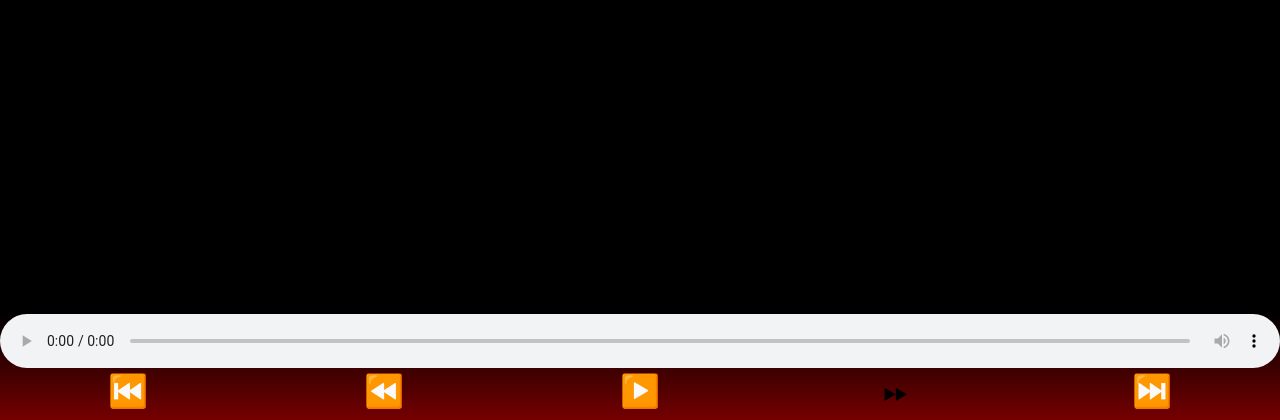
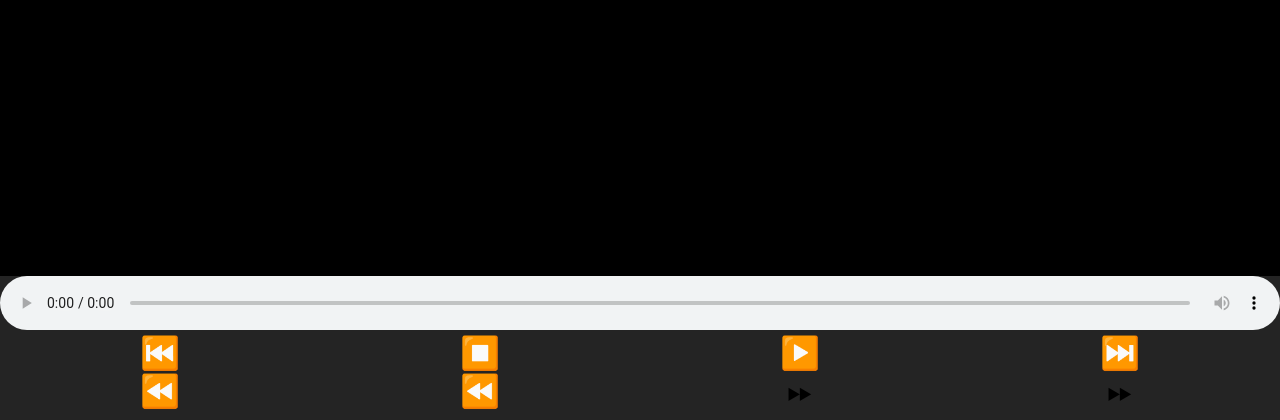
Before and after one commit to AONunan/audiobook-player-frontend, a Flask app: page / in a window 1280 px wide. Shown: the part 380-800 px from the top of the page. Run offline with Flask 2, Linux system fonts and the light colour scheme; data that the repository does not hold is empty.

Commit message:
Adjust autorewind behaviour

```diff
--- a/static/css/main.css
+++ b/static/css/main.css
@@ -131,16 +131,23 @@ ul {
   bottom: 0;
   width: 100%;
 
-  background: linear-gradient(to top, rgb(117, 0, 0), transparent 100%);
+  /* background: linear-gradient(to top, rgb(117, 0, 0), transparent 100%); */
+  background-color: rgb(36, 36, 36);
 }
 
 #player {
   pointer-events: none;
 }
 
+/* audio::-webkit-media-controls-panel {
+} */
+
+.mediaButtonRow {
+  display: flex;
+}
+
 #mediaButtons {
   width: 100%;
-  display: flex;
   align-items: stretch;
 }
 
--- a/static/js/main.js
+++ b/static/js/main.js
@@ -14,7 +14,7 @@ function setInitialValues(author, book, track, initialTimestamp) {
   document.getElementById(author + "/" + book + "/" + track).style.color = "white";
 
   // Set timestamp in media player
-  document.getElementById("player").currentTime = initialTimestamp - 10; // Rewind 10 seconds from saved time
+  document.getElementById("player").currentTime = initialTimestamp; // Rewind 10 seconds from saved time
 }
 
 function playTrack(author, book, track, test) {
@@ -85,7 +85,6 @@ function mediaControls(action) {
       if (mediaPlayer.paused) {
         mediaPlayer.play();
 
-        if (pauseTimestamp != 0) {
         let timeSinceLastPause = Date.now() / 1000 - pauseTimestamp; // Check how long it's been since the media player was paused
         let rewindAmount = 0;
 
@@ -97,7 +96,6 @@ function mediaControls(action) {
 
         console.log("Rewinding media player by:", rewindAmount, "seconds");
         mediaPlayer.currentTime -= rewindAmount;
-        }
         playPauseButton.innerHTML = "⏸️";
 
       } else {
--- a/templates/index.html
+++ b/templates/index.html
@@ -98,11 +98,22 @@
 
       <div id="mediaButtons">
 
-        <button class="mediaButton" title="Rewind 10%" onclick="mediaControls('rewind10Percent')">⏮️</button>
-        <button class="mediaButton" title="Rewind 10 seconds" onclick="mediaControls('rewind')">⏪</button>
-        <button class="mediaButton" title="Play/Pause" onclick="mediaControls('togglePlayPause')" id="playPauseButton">▶️</button>
-        <button class="mediaButton" title="Fast forward 10 seconds" onclick="mediaControls('fastForward')">⏩︎</button>
-        <button class="mediaButton" title="Fast forward 10%" onclick="mediaControls('fastForward10Percent')">⏭️</button>
+        <div class="mediaButtonRow">
+          <button class="mediaButton" title="Previous track" onclick="mediaControls('previousTrack')">⏮️</button>
+          <button class="mediaButton" title="Stop" onclick="mediaControls('stop')">⏹️</button>
+          <button class="mediaButton" title="Play/Pause" onclick="mediaControls('togglePlayPause')" id="playPauseButton">▶️</button>
+          <button class="mediaButton" title="Next track" onclick="mediaControls('nextTrack')">⏭️</button>
+
+        </div>
+
+        <div class="mediaButtonRow">
+          <button class="mediaButton" title="Rewind 10%" onclick="mediaControls('rewind10Percent')">⏪</button>
+          <button class="mediaButton" title="Rewind 10 seconds" onclick="mediaControls('rewind')">⏪</button>
+          <button class="mediaButton" title="Fast forward 10 seconds" onclick="mediaControls('fastForward')">⏩︎</button>
+          <button class="mediaButton" title="Fast forward 10%" onclick="mediaControls('fastForward10Percent')">⏩︎</button>
+
+        </div>
+
       </div>
 
 
```
Lines whose indentation alone changed are shown as unchanged.
